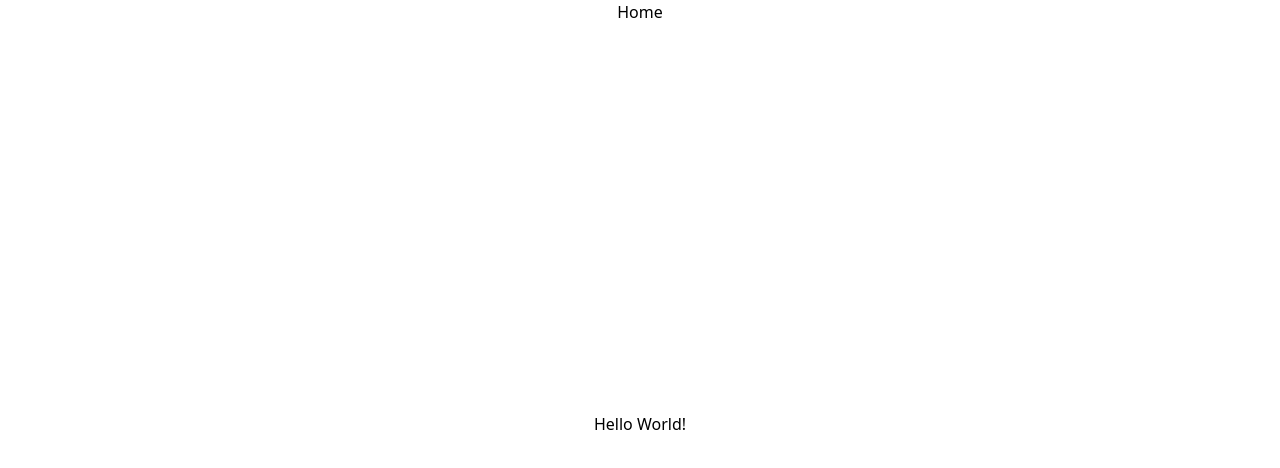
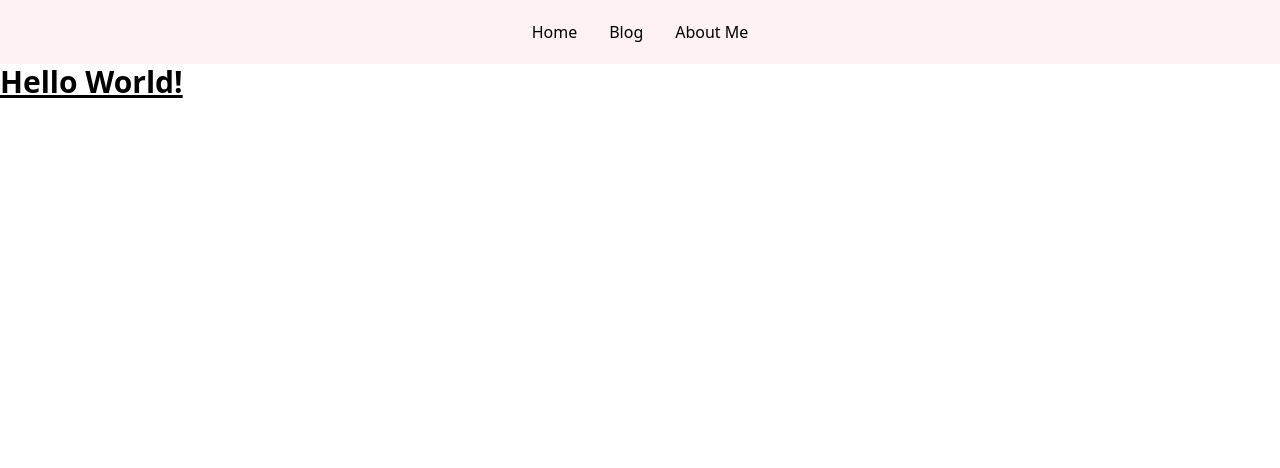
Before and after one commit to kennylimweihan/blog, a plain HTML site: page index.html in a window 1280 px wide. Drawn offline with Linux system fonts and the light colour scheme.

Commit message:
add header menu

```diff
--- a/index.html
+++ b/index.html
@@ -4,14 +4,18 @@
   <meta charset="UTF-8">
   <meta name="viewport" content="width=device-width, initial-scale=1.0">
   <link href="./css/output.css" rel="stylesheet">
-  <title>Hellow World</title>
+  <title>Hello World</title>
 </head>
 <body>
-  <div class="flex w-screen sticky justify-center items-center">
-    <div class="text font-medium text-black hover:text-blue-500">Home</div>
+  <!--Header Menu-->
+  <div class="flex w-screen sticky justify-center items-center gap-x-8 h-16 bg-red-50">
+    <a class="text font-medium text-black hover:text-blue-500">Home</a>
+    <a class="text font-medium text-black hover:text-blue-500">Blog</a>
+    <a class="text font-medium text-black hover:text-blue-500">About Me</a>
   </div>
-  <h1 class="w-screen h-screen flex justify-center items-center">
-    <div class="text font-medium">Hello World!</div>
+
+  <h1 class="text font-bold text-3xl underline">
+    Hello World!
   </h1>
 </body>
 </html>
```
Also changed, not shown: css/output.css.
